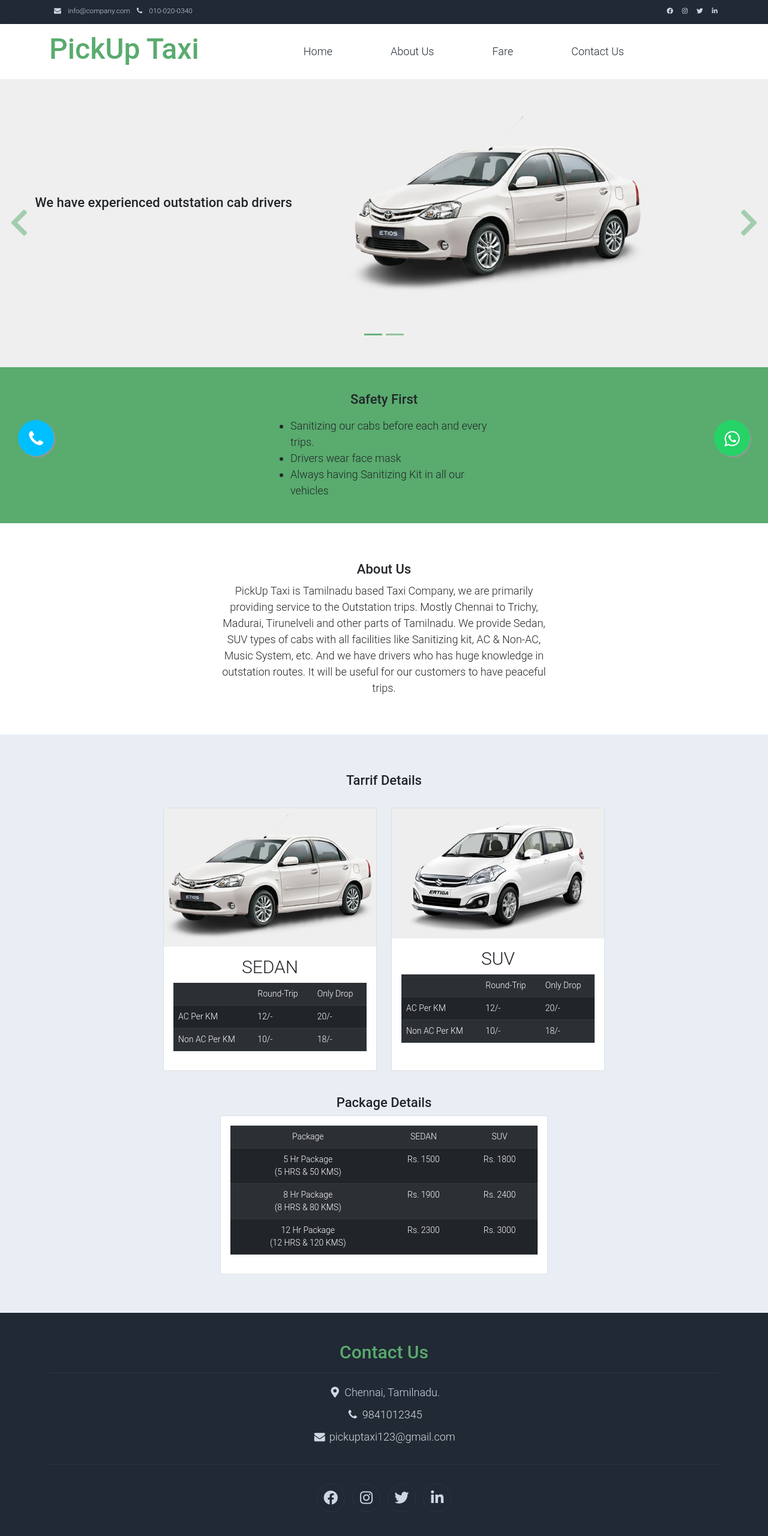
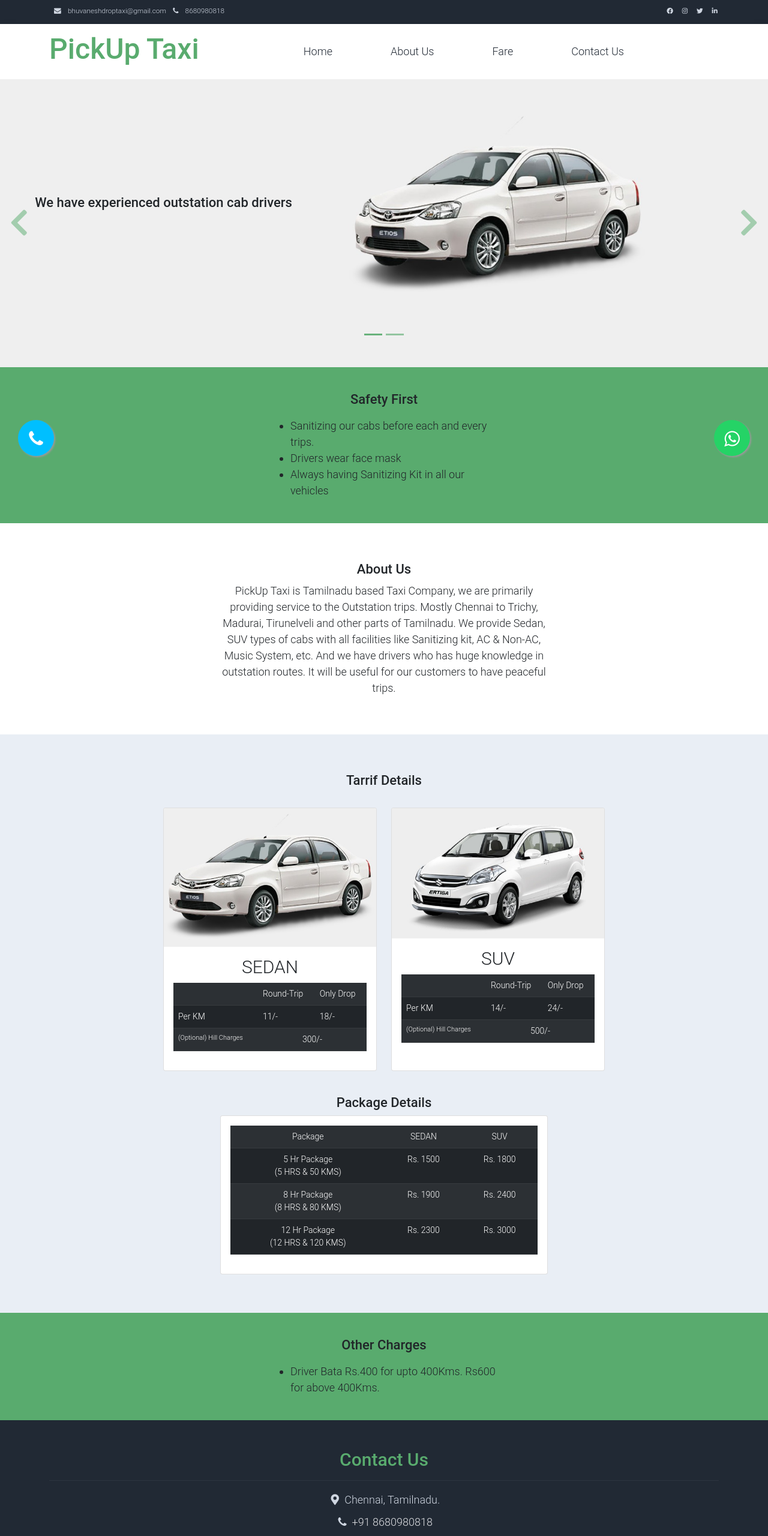
Before and after one commit to pickuptaxidemo/pickuptaxidemo.github.io, a plain HTML site: page index.html in a window 1280 px wide. Shown: the top 2560 px of the page at 60% size. Drawn offline with Linux system fonts and the light colour scheme.

Commit message:
Add files via upload

```diff
--- a/index.html
+++ b/index.html
@@ -52,9 +52,9 @@
             <div class="w-100 d-flex justify-content-between">
                 <div>
                     <i class="fa fa-envelope mx-2"></i>
-                    <a class="navbar-sm-brand text-light text-decoration-none" href="mailto:info@company.com">info@company.com</a>
+                    <a class="navbar-sm-brand text-light text-decoration-none" href="mailto:bhuvaneshdroptaxi@gmail.com">bhuvaneshdroptaxi@gmail.com</a>
                     <i class="fa fa-phone mx-2"></i>
-                    <a class="navbar-sm-brand text-light text-decoration-none" href="tel:010-020-0340">010-020-0340</a>
+                    <a class="navbar-sm-brand text-light text-decoration-none" href="tel:8680980818">8680980818</a>
                 </div>
                 <div>
                     <a class="text-light" href="https://fb.com/templatemo" target="_blank" rel="sponsored"><i class="fab fa-facebook-f fa-sm fa-fw me-2"></i></a>
@@ -249,10 +249,10 @@
 							  <td></td><td>Round-Trip</td><td>Only Drop</td>
 							  </tr>
 							  <tr>
-							  <td>AC Per KM</td><td>12/-</td><td>20/-</td>
+							  <td>Per KM</td><td>11/-</td><td>18/-</td>
 							  </tr>
 							  <tr>
-							  <td>Non AC Per KM</td><td>10/-</td><td>18/-</td>
+							  <td style="font-size: 11px;">(Optional) Hill Charges</td><td colspan="2" style="text-align: center;">300/-</td>
 							  </tr>
 							  <tr>
 							  </tr>
@@ -270,10 +270,10 @@
 							  <td></td><td>Round-Trip</td><td>Only Drop</td>
 							  </tr>
 							  <tr>
-							  <td>AC Per KM</td><td>12/-</td><td>20/-</td>
+							  <td>Per KM</td><td>14/-</td><td>24/-</td>
 							  </tr>
 							  <tr>
-							  <td>Non AC Per KM</td><td>10/-</td><td>18/-</td>
+							  <td style="font-size: 11px;">(Optional) Hill Charges</td><td colspan="2" style="text-align: center;">500/-</td>
 							  </tr>
 							  <tr>
 							  </tr>
@@ -310,12 +310,24 @@
             </div>
         </div>
     </section>
+	<section class="bg-light" style="background-color:#59ab6e !important;padding: 2%">
+        <div class="row text-center pt-3">
+            <div class="col-lg-6 m-auto"  style="padding-left: 10%;padding-right: 10%;">
+                <h3 class="h3">Other Charges</h3>
+                <p>
+				<ul  style="text-align:left;">
+				<li>Driver Bata Rs.400 for upto 400Kms. Rs600 for above 400Kms.</li>
+				</ul>
+                </p>
+            </div>
+        </div>
+	</section>
     <!-- End Featured Product -->
 	<section>
-		<a href="tel:8189947181" class="float my-phone" >
+		<a href="tel:8680980818" class="float my-phone" >
 			<i class="fa fa-phone my-float" style="font-size:30px;"></i>
 		</a>
-		<a href="https://api.whatsapp.com/send?phone=918189947181" class="float" target="_blank">
+		<a href="https://api.whatsapp.com/send?phone=8680980818" class="float" target="_blank">
 			<i class="fa fa-whatsapp my-float" style="font-size:30px;"></i>
 		</a>
 				<!-- <a href="https://api.whatsapp.com/send?phone=8189947181&text=Hola%21%20Quisiera%20m%C3%A1s%20informaci%C3%B3n%20sobre%20Varela%202." class="float" target="_blank"> -->
@@ -338,11 +350,11 @@
                         </li>
                         <li>
                             <i class="fa fa-phone fa-fw"></i>
-                            <a class="text-decoration-none" href="tel:010-020-0340">9841012345</a>
+                            <a class="text-decoration-none" href="tel:8680980818">+91 8680980818</a>
                         </li>
                         <li>
                             <i class="fa fa-envelope fa-fw"></i>
-                            <a class="text-decoration-none" href="mailto:info@company.com">pickuptaxi123@gmail.com</a>
+                            <a class="text-decoration-none" href="mailto:bhuvaneshdroptaxi@gmail.com">bhuvaneshdroptaxi@gmail.com</a>
                         </li>
                     </ul>
                 </div>
```
